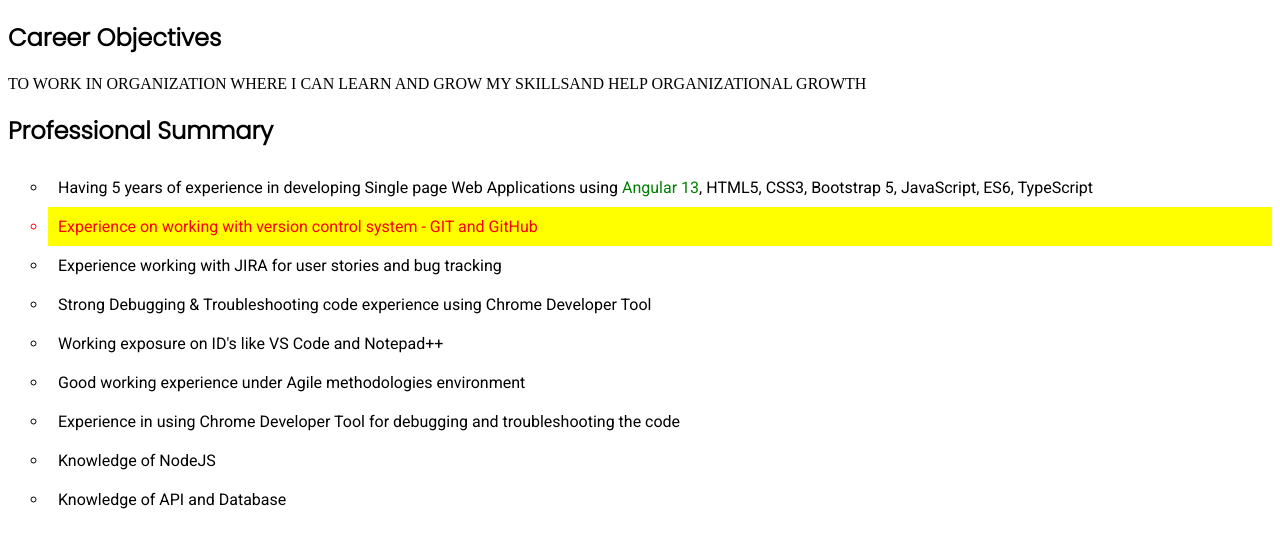
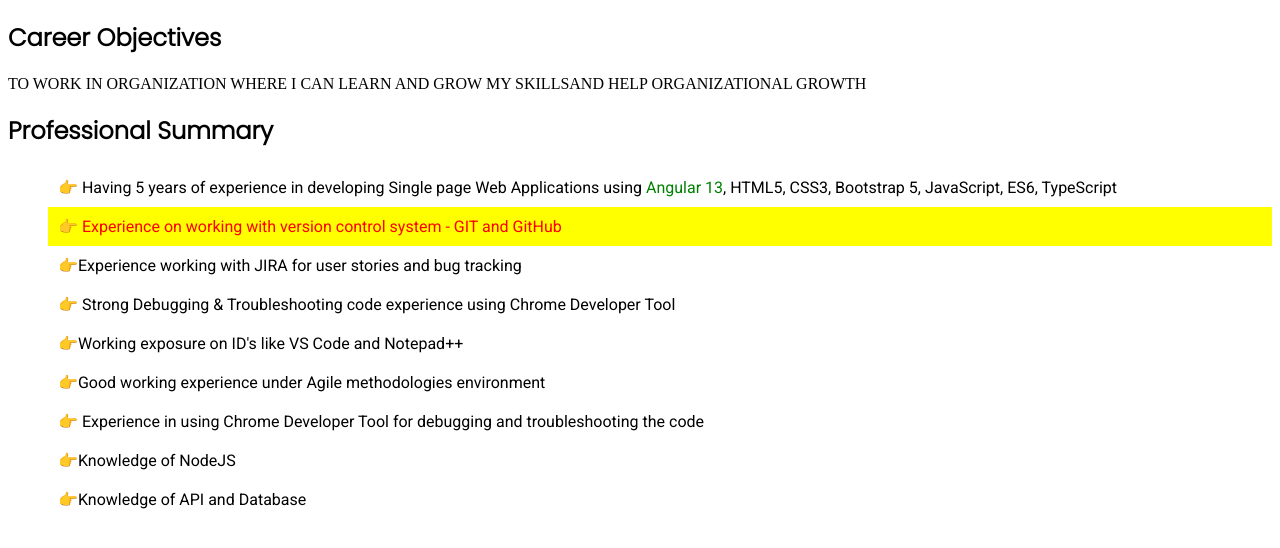
Before and after one commit to GhorpadeN/profile-prasad, a plain HTML site: page home.html in a window 1280 px wide. Drawn offline with Linux system fonts and the light colour scheme.

Commit message:
emoji added
emoji added

```diff
--- a/home.html
+++ b/home.html
@@ -23,8 +23,11 @@
         padding: 10px;
       }
       ul li {
-        list-style-type: circle;
+        list-style-type: none;
         font-family: "Roboto", sans-serif;
+      }
+      ul li::before{
+        content: "👉";
       }
     </style>
   </head>
```
Also changed, not shown: education.html (+3 -0 lines), techStack.html (+3 -0 lines).
